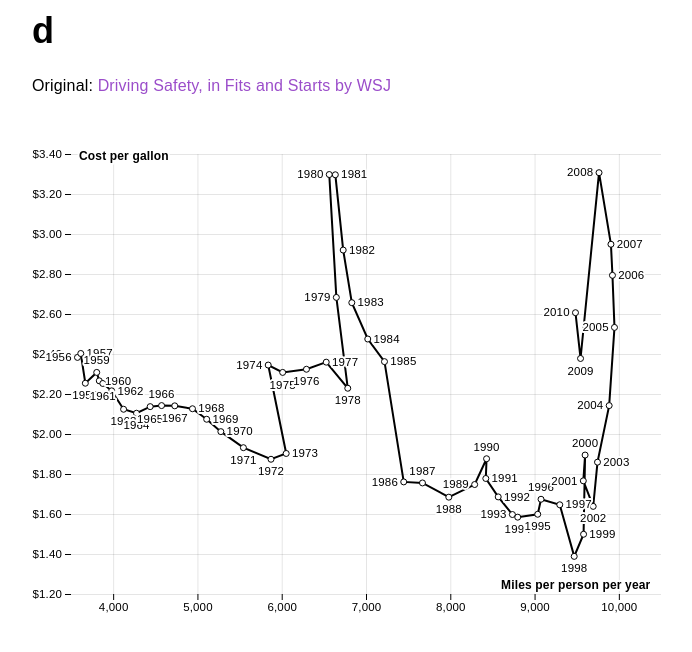
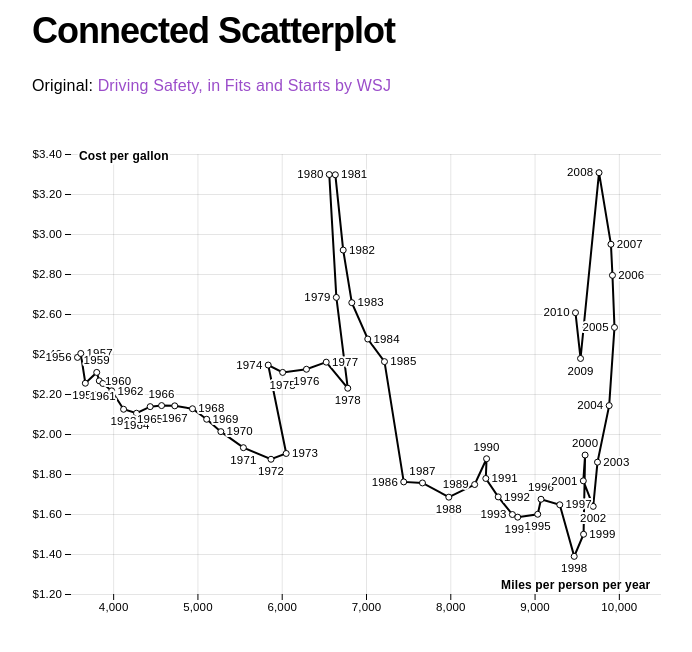
Before and after one commit to heejeans/lab8-customvis, a plain HTML site: page index.html in a window 1280 px wide. Shown: the whole page, without its empty margins (68-760 px from the left). Drawn offline with nearby package versions, Linux system fonts and the light colour scheme.

Commit message:
fixed header

```diff
--- a/index.html
+++ b/index.html
@@ -8,7 +8,7 @@
     </head>
     <body>
         <div class="container">
-            <h2><strong>d</strong></h2>
+            <h2><strong>Connected Scatterplot</strong></h2>
             <p>
                 Original: <a href="https://archive.nytimes.com/www.nytimes.com/interactive/2012/09/17/science/driving-safety-in-fits-and-starts.html" target="_blank">Driving Safety, in Fits and Starts by WSJ
                 </a>
```
